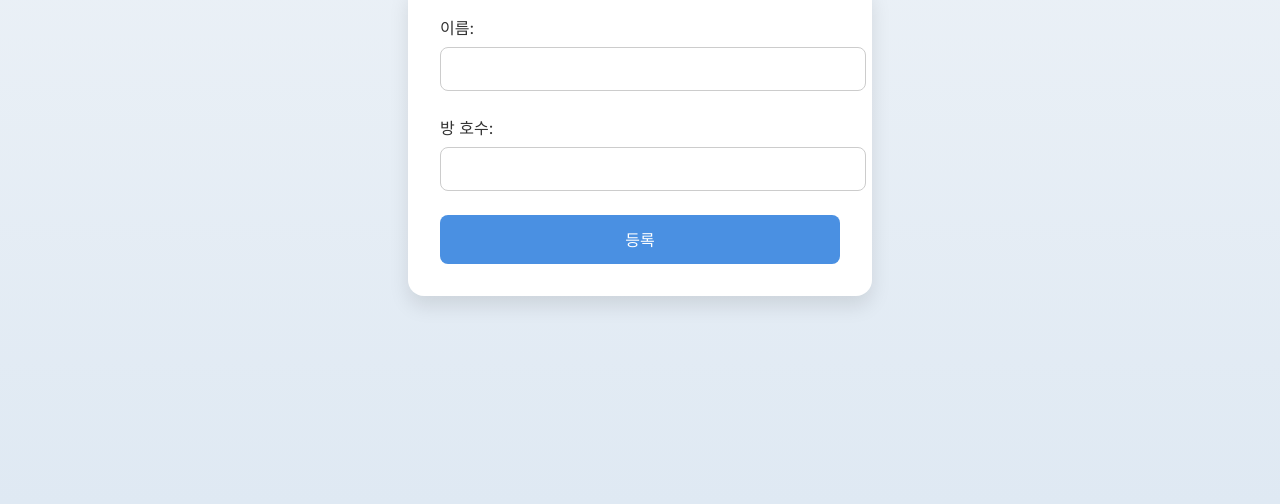
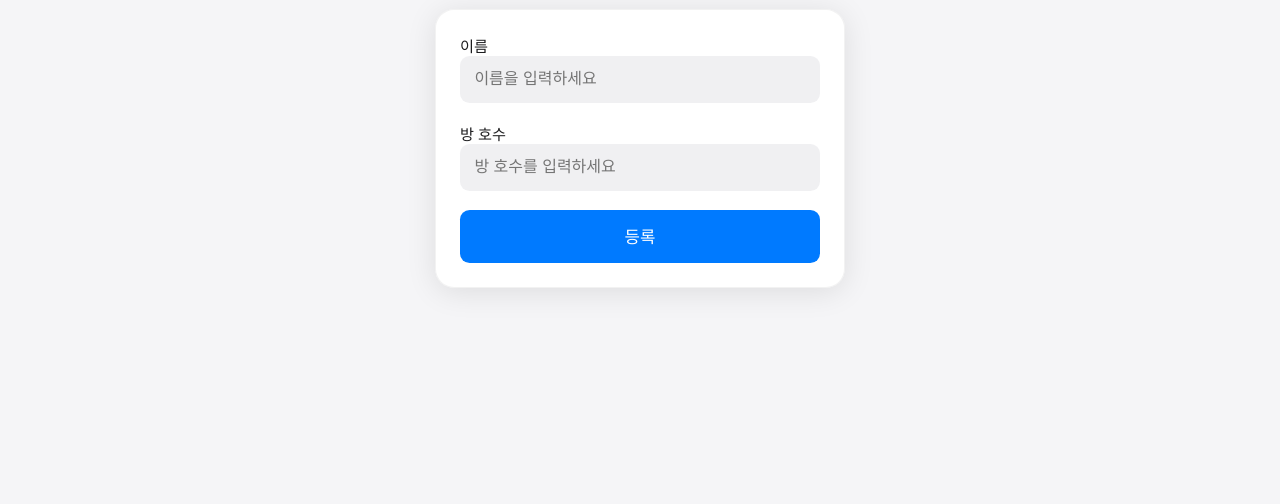
Before and after one commit to hansung20/project, a plain HTML site: page index.html in a window 1280 px wide. Shown: the part 296-800 px from the top of the page. Drawn offline with Linux system fonts and the light colour scheme.

Commit message:
Update index.html

```diff
--- a/index.html
+++ b/index.html
@@ -9,76 +9,107 @@
   <script src="https://www.gstatic.com/firebasejs/9.22.2/firebase-app-compat.js"></script>
   <script src="https://www.gstatic.com/firebasejs/9.22.2/firebase-database-compat.js"></script>
 
-  <!-- Google Fonts (for clean iOS look) -->
-  <link href="https://fonts.googleapis.com/css2?family=Inter:wght@400;600&display=swap" rel="stylesheet">
+  <!-- Google Fonts (SF Pro for iOS-like typography) -->
+  <link href="https://fonts.googleapis.com/css2?family=Inter:wght@400;500;600&display=swap" rel="stylesheet">
 
   <style>
     body {
-      font-family: 'Inter', sans-serif;
-      background: linear-gradient(to bottom, #f0f4f8, #dfe9f3);
+      font-family: 'Inter', -apple-system, BlinkMacSystemFont, sans-serif;
+      background: #f5f5f7;
       margin: 0;
       padding: 0;
       display: flex;
       flex-direction: column;
       align-items: center;
       justify-content: center;
-      height: 100vh;
+      min-height: 100vh;
+      overscroll-behavior: none;
     }
 
     h2 {
-      color: #333;
-      margin-bottom: 1rem;
+      color: #1d1d1f;
+      font-size: 1.8rem;
+      font-weight: 600;
+      margin-bottom: 1.5rem;
     }
 
     form {
-      background-color: white;
-      padding: 2rem;
-      border-radius: 1rem;
-      box-shadow: 0 10px 20px rgba(0,0,0,0.1);
+      background-color: rgba(255, 255, 255, 0.95);
+      backdrop-filter: blur(10px);
+      padding: 1.5rem;
+      border-radius: 1.2rem;
+      box-shadow: 0 4px 30px rgba(0, 0, 0, 0.1);
       width: 90%;
-      max-width: 400px;
+      max-width: 360px;
+      border: 1px solid rgba(0, 0, 0, 0.05);
     }
 
     label {
       display: block;
-      margin-bottom: 1.5rem;
-      color: #333;
-      font-size: 1rem;
+      margin-bottom: 1.2rem;
+      color: #1d1d1f;
+      font-size: 0.95rem;
+      font-weight: 500;
     }
 
     input {
       width: 100%;
-      padding: 0.75rem;
+      padding: 0.9rem;
       font-size: 1rem;
-      border: 1px solid #ccc;
-      border-radius: 0.5rem;
-      margin-top: 0.5rem;
+      border: none;
+      border-radius: 0.6rem;
+      background: #f0f0f2;
+      color: #1d1d1f;
+      box-sizing: border-box;
+      transition: background 0.2s ease;
+    }
+
+    input:focus {
+      outline: none;
+      background: #e8e8ea;
     }
 
     button {
       width: 100%;
-      padding: 0.8rem;
-      font-size: 1rem;
-      background-color: #4a90e2;
+      padding: 0.9rem;
+      font-size: 1.05rem;
+      font-weight: 500;
+      background: #007aff;
       color: white;
       border: none;
-      border-radius: 0.5rem;
+      border-radius: 0.6rem;
       cursor: pointer;
-      transition: background-color 0.2s ease;
+      transition: background 0.2s ease, transform 0.1s ease;
+      -webkit-tap-highlight-color: transparent;
     }
 
-    button:hover {
-      background-color: #357ABD;
+    button:hover,
+    button:active {
+      background: #0062cc;
+      transform: scale(0.98);
+    }
+
+    button:focus {
+      outline: none;
     }
 
     @media (max-width: 400px) {
       form {
-        padding: 1.2rem;
+        padding: 1rem;
+      }
+
+      h2 {
+        font-size: 1.5rem;
       }
 
       input, button {
         font-size: 0.95rem;
       }
+    }
+
+    /* Smooth transitions for iOS feel */
+    input, button {
+      transition: all 0.2s ease;
     }
   </style>
 </head>
@@ -86,12 +117,12 @@
   <h2>호텔 사전 체크인</h2>
   <form id="checkin-form">
     <label>
-      이름:
-      <input type="text" id="name" required />
+      이름
+      <input type="text" id="name" required placeholder="이름을 입력하세요" />
     </label>
     <label>
-      방 호수:
-      <input type="number" id="room" required />
+      방 호수
+      <input type="number" id="room" required placeholder="방 호수를 입력하세요" />
     </label>
     <button type="submit">등록</button>
   </form>
```
